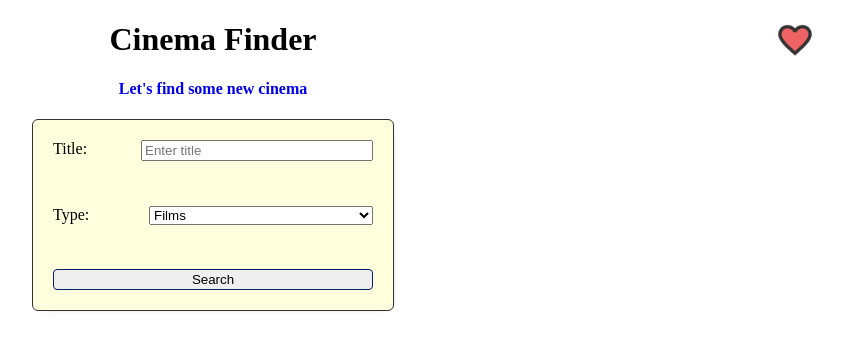
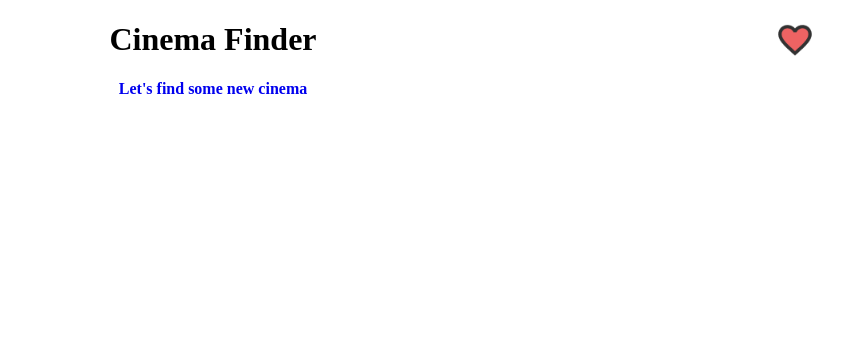
Before and after one commit to fosfor15/Cinema-Finder-React, a React (Create React App) app: page / in a window 1280 px wide. Shown: the top 350 px of the page, without its empty margins (427-1270 px from the left). Built offline with nearby package versions, Linux system fonts and the light colour scheme; the HTML template or start-up script is replaced by a standard one.

Commit message:
Update routing

```diff
--- a/src/App.jsx
+++ b/src/App.jsx
@@ -15,14 +15,14 @@ function App() {
             <Router>
                 <nav>
                     <Link
-                        to="/"
+                        to="/cinema-finder-react/"
                         className="link"
                         id="search-link"
                     >
                         <h4>Let's find some new cinema</h4>
                     </Link>
                     <Link
-                        to="/favorites"
+                        to="/cinema-finder-react/favorites"
                         id="favorite-icon"
                     >
                         <img
@@ -34,11 +34,11 @@ function App() {
                 <Switch>
                     <Route
                         exact
-                        path="/"
+                        path="/cinema-finder-react/"
                         component={ Main }
                     />
                     <Route
-                        path="/favorites"
+                        path="/cinema-finder-react/favorites"
                         component={ Favorites }
                     />
                 </Switch>
```
